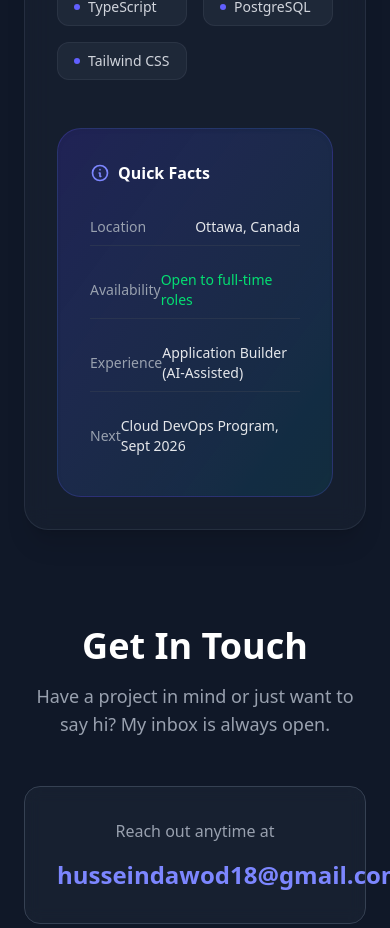
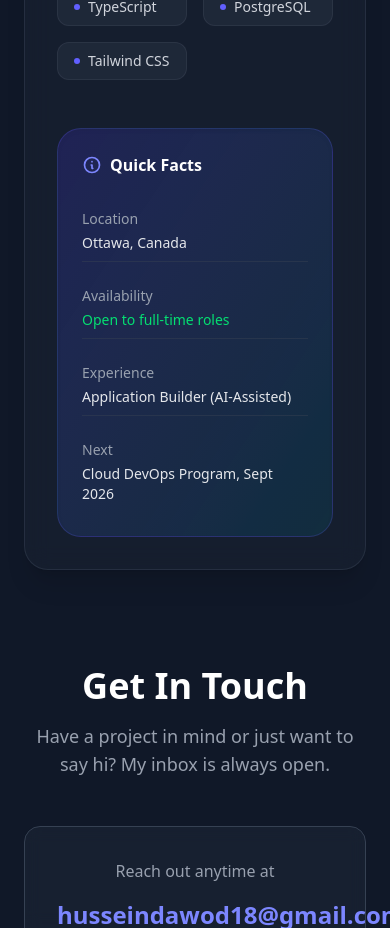
Before and after one commit to husseindawod/hussein-portfolio-website, a React (Vite) app: page / in a window 390 px wide. Shown: the part 2200-3128 px from the top of the page. Built offline with nearby package versions, Linux system fonts and the light colour scheme.

Commit message:
Refined responsive design.

```diff
--- a/src/components/About.tsx
+++ b/src/components/About.tsx
@@ -35,27 +35,27 @@ export default function About(): JSX.Element {
                 </div>
 
                 <div className="lg:col-span-2 space-y-6">
-                    <div className="bg-gradient-to-br from-indigo-600/20 to-cyan-500/10 p-8 rounded-3xl border border-indigo-500/20 shadow-inner">
+                    <div className="bg-gradient-to-br from-indigo-600/20 to-cyan-500/10 p-6 sm:p-8 rounded-3xl border border-indigo-500/20 shadow-inner">
                         <h4 className="font-bold text-white mb-6 flex items-center gap-2">
-                            <svg className="w-5 h-5 text-indigo-400" fill="none" stroke="currentColor" viewBox="0 0 24 24"><path strokeLinecap="round" strokeLinejoin="round" strokeWidth={2} d="M13 16h-1v-4h-1m1-4h.01M21 12a9 9 0 11-18 0 9 9 0 0118 0z" /></svg>
+                            <svg className="w-5 h-5 text-indigo-400 flex-shrink-0" fill="none" stroke="currentColor" viewBox="0 0 24 24"><path strokeLinecap="round" strokeLinejoin="round" strokeWidth={2} d="M13 16h-1v-4h-1m1-4h.01M21 12a9 9 0 11-18 0 9 9 0 0118 0z" /></svg>
                             Quick Facts
                         </h4>
                         <div className="space-y-4">
-                            <div className="flex justify-between items-center py-2 border-b border-gray-700/50">
+                            <div className="flex flex-col gap-1 py-2 border-b border-gray-700/50 sm:flex-row sm:items-center sm:justify-between sm:gap-3">
                                 <span className="text-gray-400 text-sm">Location</span>
-                                <span className="text-gray-200 text-sm font-medium">Ottawa, Canada</span>
+                                <span className="text-gray-200 text-sm font-medium sm:text-right">Ottawa, Canada</span>
                             </div>
-                            <div className="flex justify-between items-center py-2 border-b border-gray-700/50">
+                            <div className="flex flex-col gap-1 py-2 border-b border-gray-700/50 sm:flex-row sm:items-center sm:justify-between sm:gap-3">
                                 <span className="text-gray-400 text-sm">Availability</span>
-                                <span className="text-green-400 text-sm font-medium">Open to full-time roles</span>
+                                <span className="text-green-400 text-sm font-medium sm:text-right">Open to full-time roles</span>
                             </div>
-                            <div className="flex justify-between items-center py-2 border-b border-gray-700/50">
+                            <div className="flex flex-col gap-1 py-2 border-b border-gray-700/50 sm:flex-row sm:items-center sm:justify-between sm:gap-3">
                                 <span className="text-gray-400 text-sm">Experience</span>
-                                <span className="text-gray-200 text-sm font-medium">Application Builder (AI-Assisted)</span>
+                                <span className="text-gray-200 text-sm font-medium sm:text-right">Application Builder (AI-Assisted)</span>
                             </div>
-                            <div className="flex justify-between items-center py-2">
+                            <div className="flex flex-col gap-1 py-2 sm:flex-row sm:items-center sm:justify-between sm:gap-3">
                                 <span className="text-gray-400 text-sm">Next</span>
-                                <span className="text-gray-200 text-sm font-medium">Cloud DevOps Program, Sept 2026</span>
+                                <span className="text-gray-200 text-sm font-medium sm:text-right">Cloud DevOps Program, Sept 2026</span>
                             </div>
                         </div>
                     </div>
```
